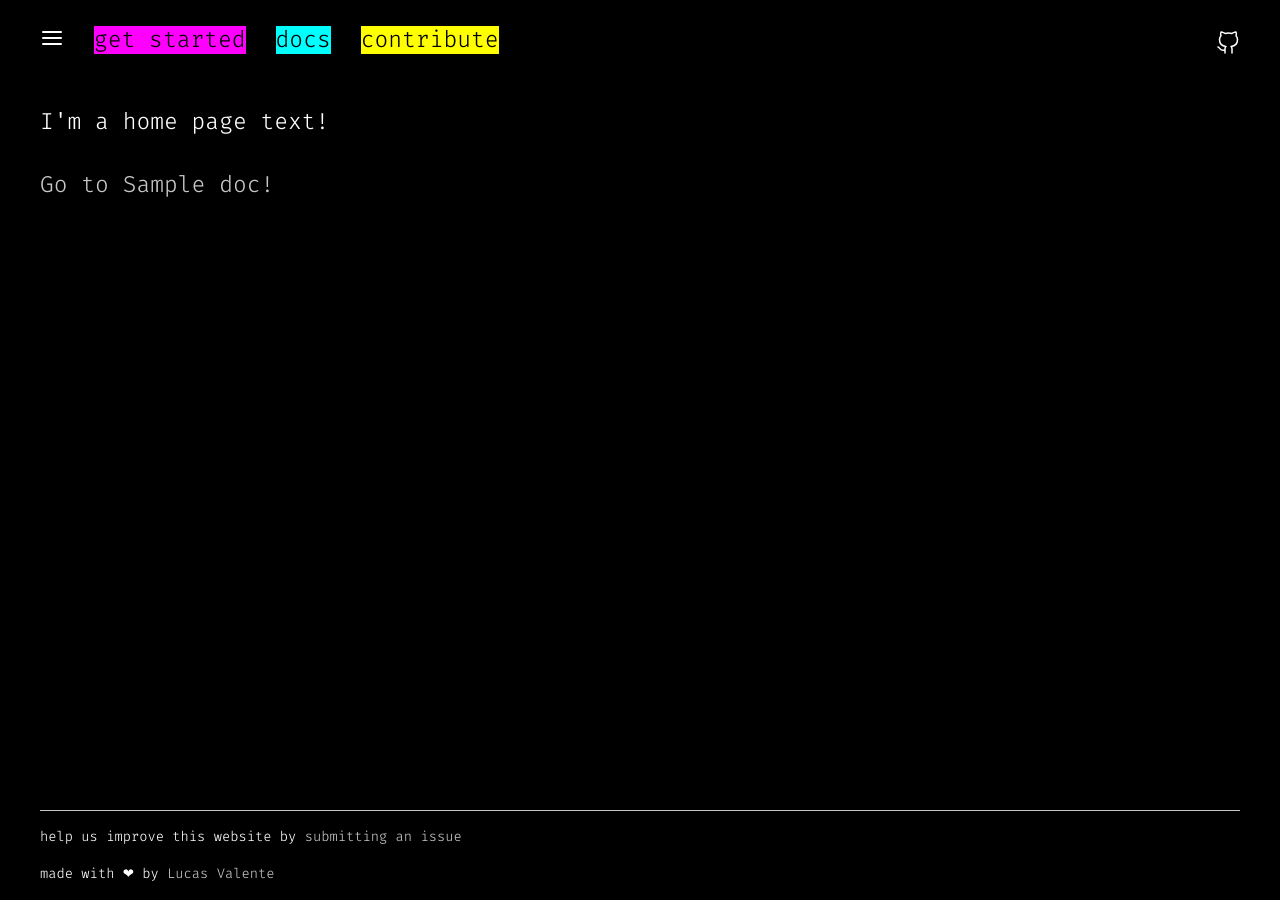
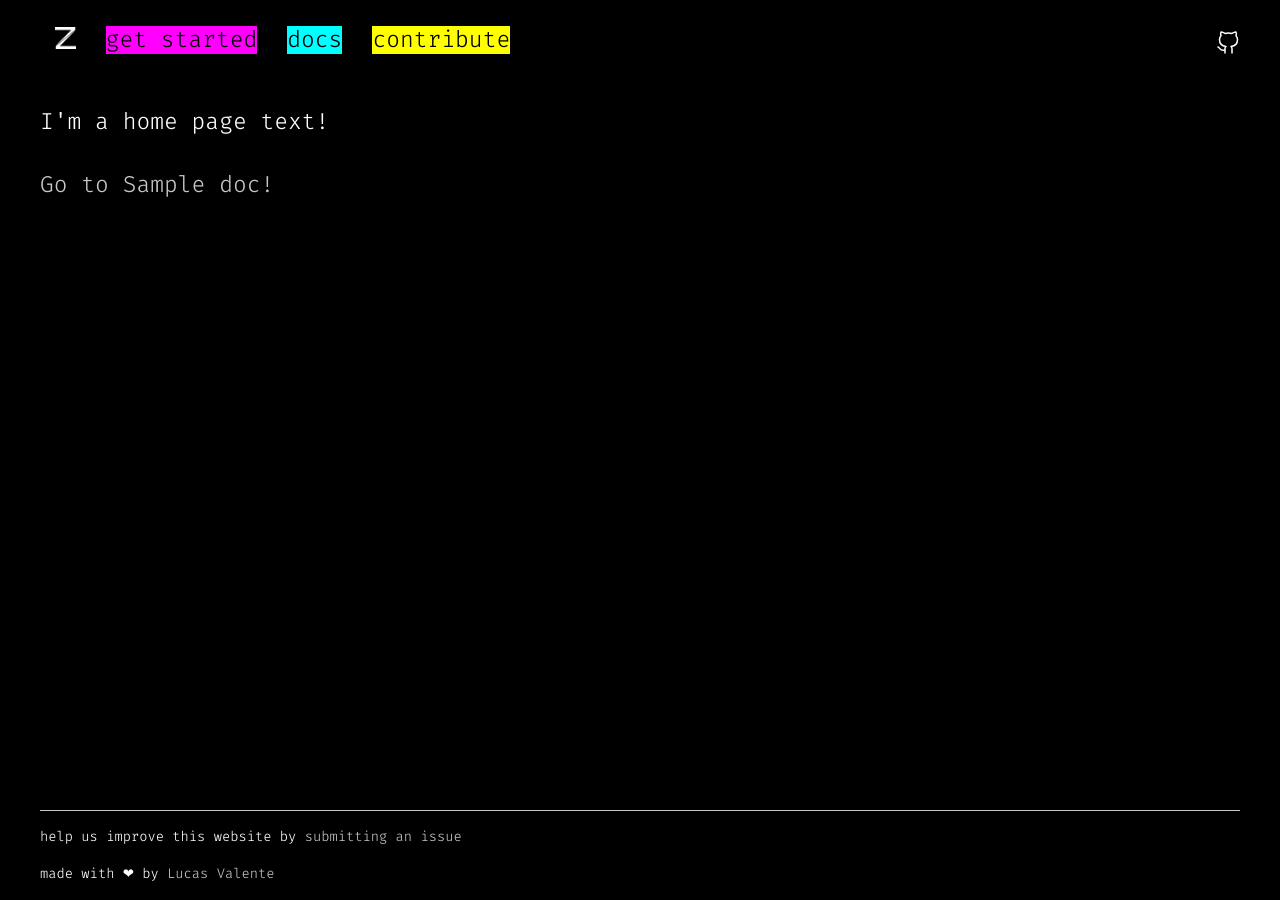
Before and after one commit to serramatutu/z, a Jekyll site: the page built from docs/pages/index.html, in a window 1280 px wide. Built offline with Jekyll 4.4.1, drawn with Linux system fonts in a browser that asks for light colours.

Commit message:
logo on nav if no sidebar

```diff
--- a/docs/_includes/nav.html
+++ b/docs/_includes/nav.html
@@ -1,14 +1,14 @@
 <div class="nav-wrap">
     <div class="nav max-page-width">
         <ul>
-            <li class="sidebar-toggle {% if page.sidebar %} active {% endif %}">
+            <li class="sidebar-toggle {% unless page.sidebar %} hidden {% endunless %}">
                 <div class="icon menu">
                     <a id="sidebar-toggle-button">
                         {%- include icons/menu.svg -%}
                     </a>
                 </div>
             </li>
-            <li class="logo">
+            <li class="logo {% if page.sidebar %} has-sidebar {% endif %}">
                 <a href="/">
                     <img src="{{ 'img/logo.png' | relative_url }}"/>
                 </a>
--- a/docs/_sass/_layout.scss
+++ b/docs/_sass/_layout.scss
@@ -31,6 +31,10 @@ $padding-unit: 15px;
     @media (min-width: 112.5em) { @content; }
 }
 
+.hidden {
+    display: none;
+    // visibility: hidden;
+}
 
 body {
     top: 0;
@@ -98,7 +102,7 @@ div.nav-wrap {
 
         display: flex;
 
-        .logo {
+        .logo.has-sidebar {
             display: none;
         }
 
```
